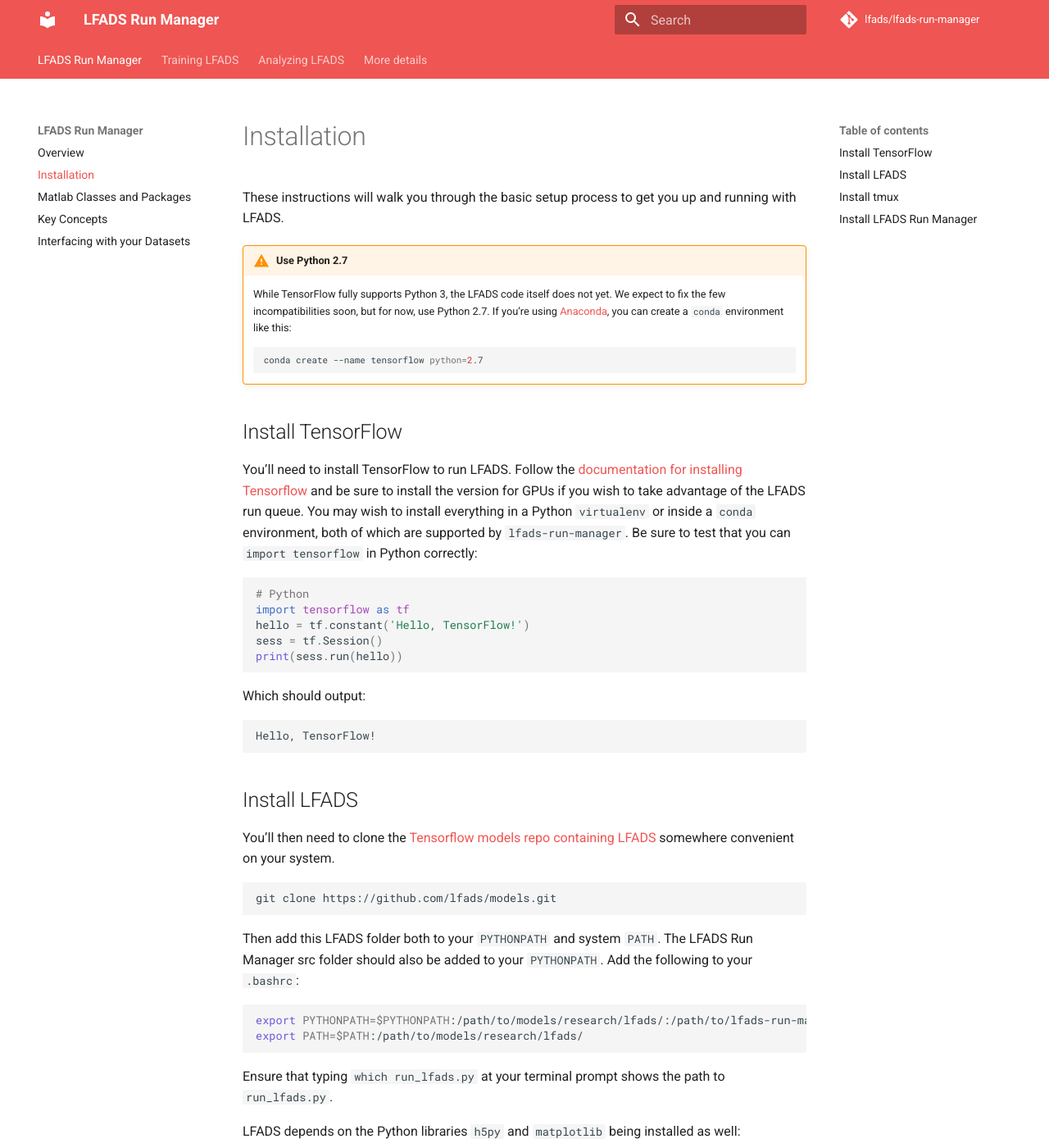
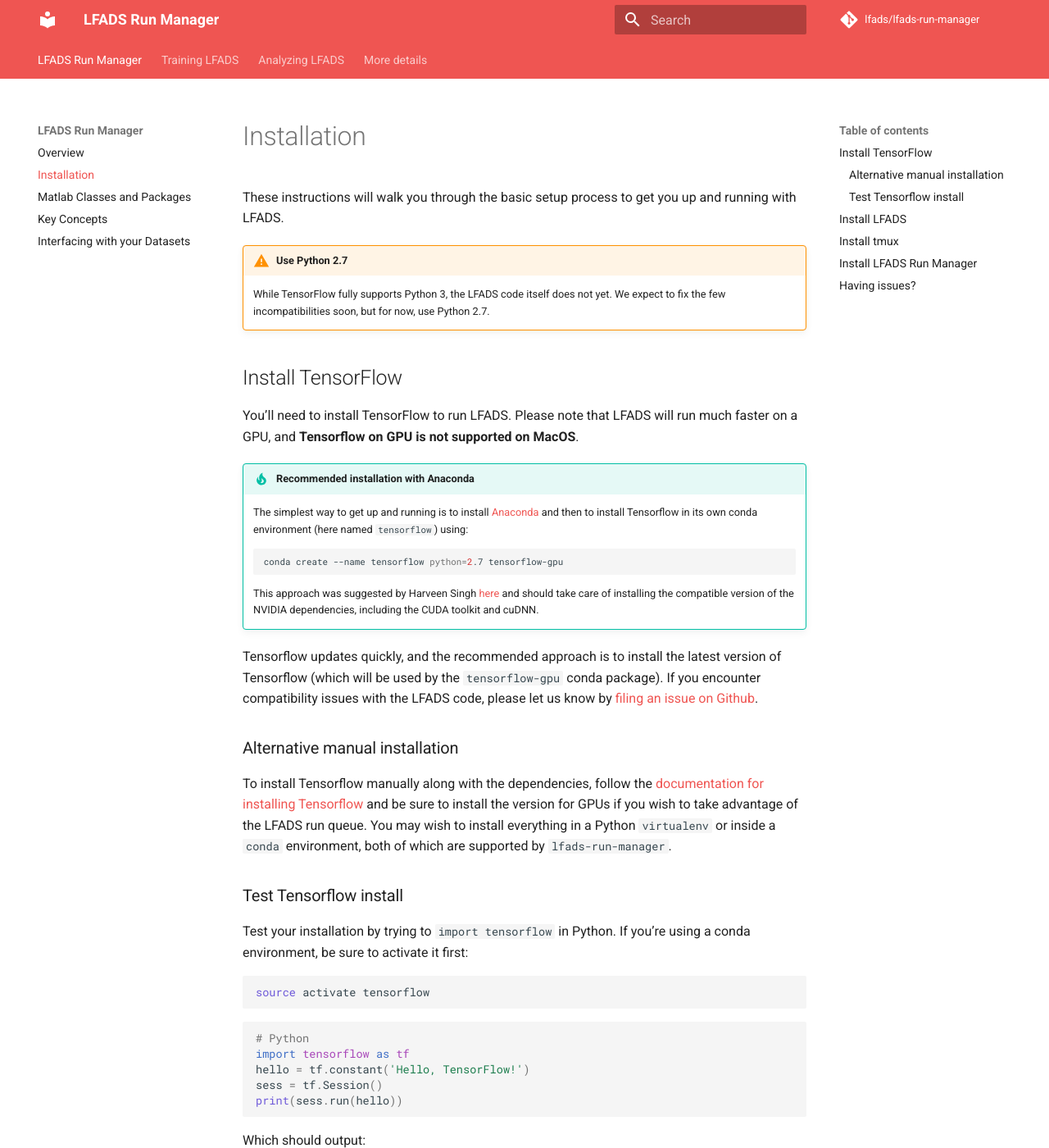
Before and after one commit to lfads/lfads-run-manager, an MkDocs documentation site: the page built from docs/install.md, in a window 1280 px wide and 1400 px high. Shown: the whole window at 82% size. Built offline with MkDocs 1.6.1 and Material for MkDocs 9.7.7, drawn with Linux system fonts in a browser that asks for light colours; comment, search, counter and statistics services are not loaded; some of the changed text lies outside the part shown.

Commit message:
Updating docs

````diff
--- a/docs/install.md
+++ b/docs/install.md
@@ -3,15 +3,33 @@
 These instructions will walk you through the basic setup process to get you up and running with LFADS.
 
 !!! warning "Use Python 2.7"
-    While TensorFlow fully supports Python 3, the LFADS code itself does not yet. We expect to fix the few incompatibilities soon, but for now, use Python 2.7. If you're using [Anaconda](https://www.anaconda.com/download), you can create a `conda` environment like this:
-
-    ```bash
-    conda create --name tensorflow python=2.7
-    ```
+    While TensorFlow fully supports Python 3, the LFADS code itself does not yet. We expect to fix the few incompatibilities soon, but for now, use Python 2.7.
 
 ## Install TensorFlow
 
-You'll need to install TensorFlow to run LFADS. Follow the [documentation for installing Tensorflow](https://www.tensorflow.org/install/) and be sure to install the version for GPUs if you wish to take advantage of the LFADS run queue. You may wish to install everything in a Python `virtualenv` or inside a `conda` environment, both of which are supported by `lfads-run-manager`. Be sure to test that you can `import tensorflow` in Python correctly:
+You'll need to install TensorFlow to run LFADS. Please note that LFADS will run much faster on a GPU, and **Tensorflow on GPU is not supported on MacOS**.
+
+!!! tip "Recommended installation with Anaconda"
+    The simplest way to get up and running is to install [Anaconda](https://www.anaconda.com/download/) and then to install Tensorflow in its own conda environment (here named `tensorflow`) using:
+
+    ```bash
+    conda create --name tensorflow python=2.7 tensorflow-gpu
+    ```
+
+    This approach was suggested by Harveen Singh [here](https://towardsdatascience.com/tensorflow-gpu-installation-made-easy-use-conda-instead-of-pip-52e5249374bc) and should take care of installing the compatible version of the NVIDIA dependencies, including the CUDA toolkit and cuDNN.
+
+Tensorflow updates quickly, and the recommended approach is to install the latest version of Tensorflow (which will be used by the `tensorflow-gpu` conda package). If you encounter compatibility issues with the LFADS code, please let us know by [filing an issue on Github](https://github.com/lfads/lfads-run-manager/issues).
+
+### Alternative manual installation
+
+To install Tensorflow manually along with the dependencies, follow the [documentation for installing Tensorflow](https://www.tensorflow.org/install/) and be sure to install the version for GPUs if you wish to take advantage of the LFADS run queue. You may wish to install everything in a Python `virtualenv` or inside a `conda` environment, both of which are supported by `lfads-run-manager`.
+
+### Test Tensorflow install
+Test your installation by trying to `import tensorflow` in Python. If you're using a conda environment, be sure to activate it first:
+
+```bash
+source activate tensorflow
+```
 
 ```python
 # Python
@@ -25,6 +43,8 @@
 ```
 Hello, TensorFlow!
 ```
+
+If you're getting errors, check this [helpful list of common error messages](https://www.tensorflow.org/install/errors).
 
 ## Install LFADS
 
@@ -76,3 +96,7 @@
 ```
 
 No need to add the subfolders to the path recursively.
+
+## Having issues?
+
+If you're having issues, please let us know by [filing an issue on Github](https://github.com/lfads/lfads-run-manager/issues). Unless you have a scientific question or question about the paper, Github issues works better than emailing us directly as other people can use the thread as a resource in the future, as well as creating a to-do list for us to ensure that everything get fixed. Thanks!
--- a/mkdocs.yml
+++ b/mkdocs.yml
@@ -28,7 +28,8 @@
   - pymdownx.inlinehilite
   - pymdownx.superfences
   - smarty
-  - toc(permalink=true)
+  - toc:
+      permalink: true
 
 nav:
   - LFADS Run Manager:
````
Also changed, not shown: docs/running.md (+5 -5 lines).
